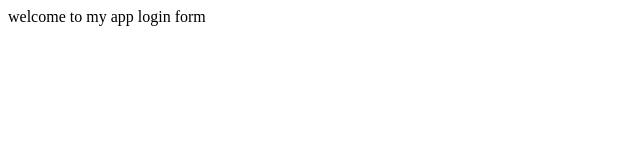
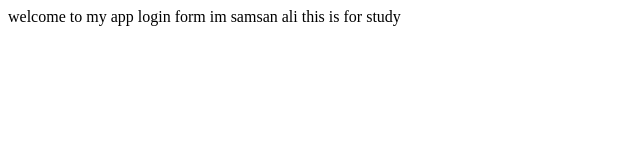
Before and after one commit to samsanofficial121/simpleapp1, a plain HTML site: page index.html in a window 1280 px wide. Shown: the whole page, without its empty margins (0-640 px from the left). Drawn offline with Linux system fonts and the light colour scheme.

Commit message:
small change in body of the index

```diff
--- a/index.html
+++ b/index.html
@@ -5,5 +5,6 @@
 <body>
 welcome to my app
 login form
+im samsan ali this is for study
 </body>
 </html>
```
Also changed, not shown: 1 other file.
